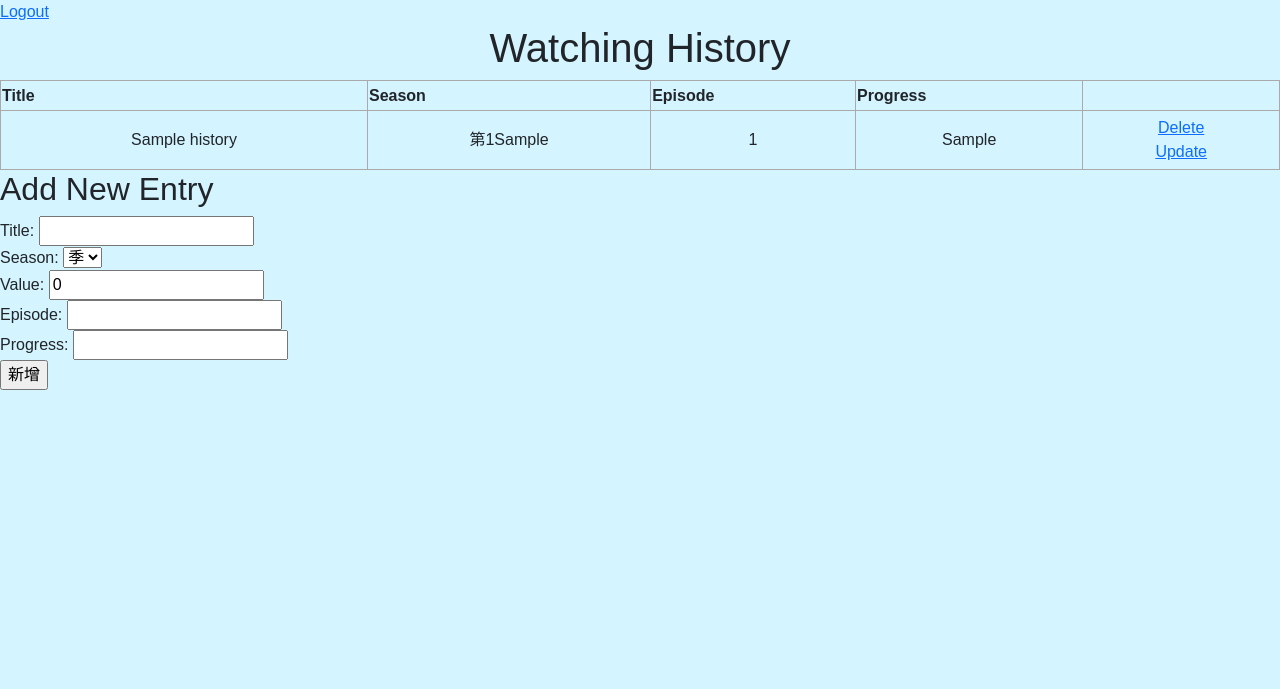
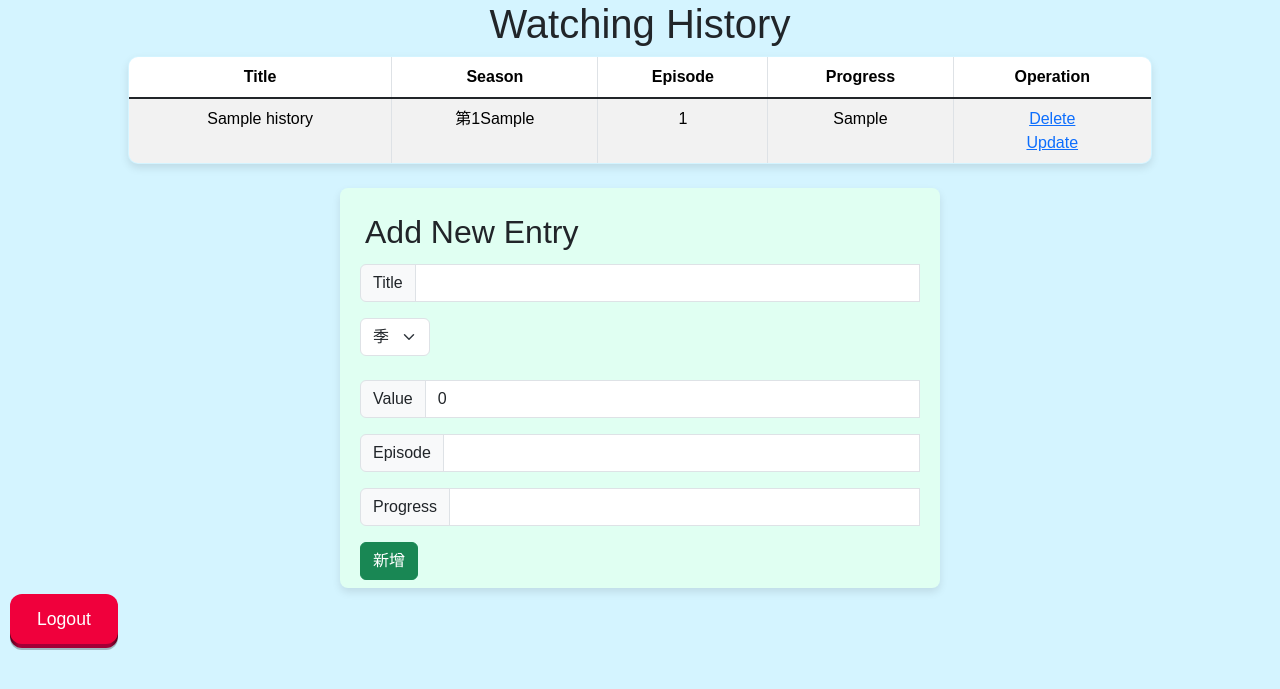
Before and after one commit to f88083/WatchingHistoryWeb, a Flask app: page / in a window 1280 px wide. Shown: the top 689 px of the page. Run offline with Flask 3, Linux system fonts and the light colour scheme; a user stored in the database is signed in; tables that the repository leaves empty hold one stand-in row (values such as "Sample post").

Commit message:
Feat: Re-decorate the website, using bootstrap

```diff
--- a/app/static/css/main.css
+++ b/app/static/css/main.css
@@ -5,29 +5,22 @@
     background-color: rgb(212, 244, 255);
 }
 
-.content {
+.table {
+    width: 80%;
+    /* Set the desired width of the table */
     margin: 0 auto;
-    width: 400px;
-}
-
-table,
-td,
-th {
-    border: 1px solid #aaa;
-}
-
-table {
+    /* Center the table horizontally */
     border-collapse: collapse;
-    width: 100%;
-}
-
-th {
-    height: 30px;
+    box-shadow: 0 4px 8px rgba(0, 0, 0, 0.1);
+    /* Add box shadow for the floating effect */
+    border-radius: 10px;
+    /* Round the corners of the table */
+    overflow: hidden;
+    /* Ensure the box shadow doesn't extend beyond the rounded corners */
 }
 
 td {
     text-align: center;
-    padding: 5px;
 }
 
 .loginContainer {
@@ -50,9 +43,39 @@
     box-shadow: 0 4px 8px rgba(0, 0, 0, 0.1);
 }
 
-#content {
+.new-entry-form {
+    width: 80%;
+    /* Set initial width */
+    height: 80vh;
+    /* Set initial height relative to viewport height */
+    min-width: 200px;
+    /* Minimum width */
+    min-height: 200px;
+    /* Minimum height */
+    max-width: 600px;
+    /* Maximum width */
+    max-height: 400px;
+    /* Maximum height relative to parent element */
+    background-color: #f0f0f0;
+    /* Just for demonstration */
+    margin: auto;
+    /* Center horizontally */
+
+    /* Adjust this value as needed */
+    padding: 20px;
+    background-color: #e0fff2;
+    border-radius: 8px;
+    box-shadow: 0 4px 8px rgba(0, 0, 0, 0.1);
+
+}
+
+#seasonSelect {
+    max-width: 70px;
+}
+
+/* #content {
     width: 70%;
-}
+} */
 
 .alert {
     position: relative;
@@ -64,3 +87,106 @@
     border-color: #b8daff;
     border-radius: 5px;
 }
+
+/* Logout Button by Josh W Comeau*/
+/* CSS */
+.button-82-pushable {
+    position: relative;
+    /* float: right; */
+    border: none;
+    background: transparent;
+    padding: 0;
+    margin-top: 10px;
+    margin-left: 10px;
+    cursor: pointer;
+    outline-offset: 4px;
+    transition: filter 250ms;
+    user-select: none;
+    -webkit-user-select: none;
+    touch-action: manipulation;
+}
+
+.button-82-shadow {
+    position: absolute;
+    top: 0;
+    left: 0;
+    width: 100%;
+    height: 100%;
+    border-radius: 12px;
+    background: hsl(0deg 0% 0% / 0.25);
+    will-change: transform;
+    transform: translateY(2px);
+    transition:
+        transform 600ms cubic-bezier(.3, .7, .4, 1);
+}
+
+.button-82-edge {
+    position: absolute;
+    top: 0;
+    left: 0;
+    width: 100%;
+    height: 100%;
+    border-radius: 12px;
+    background: linear-gradient(to left,
+            hsl(340deg 100% 16%) 0%,
+            hsl(340deg 100% 32%) 8%,
+            hsl(340deg 100% 32%) 92%,
+            hsl(340deg 100% 16%) 100%);
+}
+
+.button-82-front {
+    display: block;
+    position: relative;
+    padding: 12px 27px;
+    border-radius: 12px;
+    font-size: 1.1rem;
+    color: white;
+    background: hsl(345deg 100% 47%);
+    will-change: transform;
+    transform: translateY(-4px);
+    transition:
+        transform 600ms cubic-bezier(.3, .7, .4, 1);
+}
+
+/*
+@media (min-width: 500px) {
+  .button-82-front {
+    /* font-size: 1.25rem; */
+/* padding: 12px 42px;
+  }
+}
+*/
+
+
+.button-82-pushable:hover {
+    filter: brightness(110%);
+    -webkit-filter: brightness(110%);
+}
+
+.button-82-pushable:hover .button-82-front {
+    transform: translateY(-6px);
+    transition:
+        transform 250ms cubic-bezier(.3, .7, .4, 1.5);
+}
+
+.button-82-pushable:active .button-82-front {
+    transform: translateY(-2px);
+    transition: transform 34ms;
+}
+
+.button-82-pushable:hover .button-82-shadow {
+    transform: translateY(4px);
+    transition:
+        transform 250ms cubic-bezier(.3, .7, .4, 1.5);
+}
+
+.button-82-pushable:active .button-82-shadow {
+    transform: translateY(1px);
+    transition: transform 34ms;
+}
+
+.button-82-pushable:focus:not(:focus-visible) {
+    outline: none;
+}
+
+/* Logout Button*/
--- a/app/templates/index.html
+++ b/app/templates/index.html
@@ -5,15 +5,19 @@
 {% endblock %}
 
 {% block body %}
-    <a href="/logout">Logout</a>
+<!-- <a href="/logout">Logout</a> -->
 <h1 style="text-align: center;">Watching History</h1>
-    <table border="1" id="watching_history">
+<table class="table table-striped table-hover table-bordered" border="1" id="watching_history">
+    <thead style="text-align: center;">
         <tr>
             <th>Title</th>
             <th>Season</th>
             <th>Episode</th>
             <th>Progress</th>
+            <th>Operation</th>
         </tr>
+    </thead>
+    <tbody class="table-group-divider">
         {% for entry in history %}
         <tr>
             <td>{{ entry.title }}</td>
@@ -31,39 +35,66 @@
             </td>
         </tr>
         {% endfor %}
+    </tbody>
 </table>
 
-    <h2>Add New Entry</h2>
+<br>
+
+<div class="new-entry-form">
+    <h2 style="padding: 5px;">Add New Entry</h2>
     <form action="/" method="POST">
-        <label for="title">Title:</label>
-        <input type="text" name="title" required><br>
+        <!-- <label for="title">Title:</label> -->
+        <div class="input-group mb-3">
+            <span class="input-group-text" id="new-entry-title">Title</span>
+            <input type="text" name="title" class="form-control" aria-label="Sizing example input"
+                aria-describedby="inputGroup-sizing-default" required><br>
+        </div>
 
-        <label for="season">Season:</label>
-        <select name="season" id="seasonSelect">
+        <div class="dropdown">
+            <select name="season" class="form-select" id="seasonSelect">
                 <option value="季">季</option>
                 <option value="卷">卷</option>
                 <option value="無">無</option>
             </select><br>
+        </div>
 
-        <label for="value" id="valueLabel">Value:</label>
-        <input type="number" name="value" id="valueInput" value="0" required><br>
+        <div class="input-group mb-3">
+            <span class="input-group-text" id="new-entry-value">Value</span>
+            <input type="number" name="value" id="valueInput" value="0" class="form-control" aria-label="Sizing example input"
+            aria-describedby="inputGroup-sizing-default" required><br>
+        </div>
 
-        <label for="episode">Episode:</label>
-        <input type="number" name="episode" id="episodeInput" required><br>
+        <div class="input-group mb-3">
+            <span class="input-group-text" id="new-entry-episode">Episode</span>
+            <input type="number" name="episode" id="episodeInput" class="form-control" aria-label="Sizing example input"
+            aria-describedby="inputGroup-sizing-default" required><br>
+        </div>
 
-        <label for="progress">Progress:</label>
-        <input type="text" name="progress" required><br>
+        <div class="input-group mb-3">
+            <span class="input-group-text" id="new-entry-progress">Progress</span>
+            <input type="text" name="progress" class="form-control" aria-label="Sizing example input"
+            aria-describedby="inputGroup-sizing-default" required><br>
+        </div>
 
-        <input type="submit" value="新增">
+        <button type="submit" class="btn btn-success mb-3">新增</button>
     </form>
+</div>
+
+<button onclick="window.location.href='/logout'" class="button-82-pushable" role="button">
+    <span class="button-82-shadow"></span>
+    <span class="button-82-edge"></span>
+    <span class="button-82-front text">
+        Logout
+    </span>
+</button>
 
 <script>
     const seasonSelect = document.getElementById('seasonSelect');
-        const valueLabel = document.getElementById('valueLabel');
+    const valueLabel = document.getElementById('new-entry-value');
     const valueInput = document.getElementById('valueInput');
     const episodeInput = document.getElementById('episodeInput');
 
-        seasonSelect.addEventListener('change', function() {
+    seasonSelect.addEventListener('change', function () {
         if (seasonSelect.value === '無') {
             valueLabel.style.visibility = 'hidden'; // Hide the label
             valueInput.style.visibility = 'hidden'; // Hide the input
```
Lines whose indentation alone changed are shown as unchanged.
